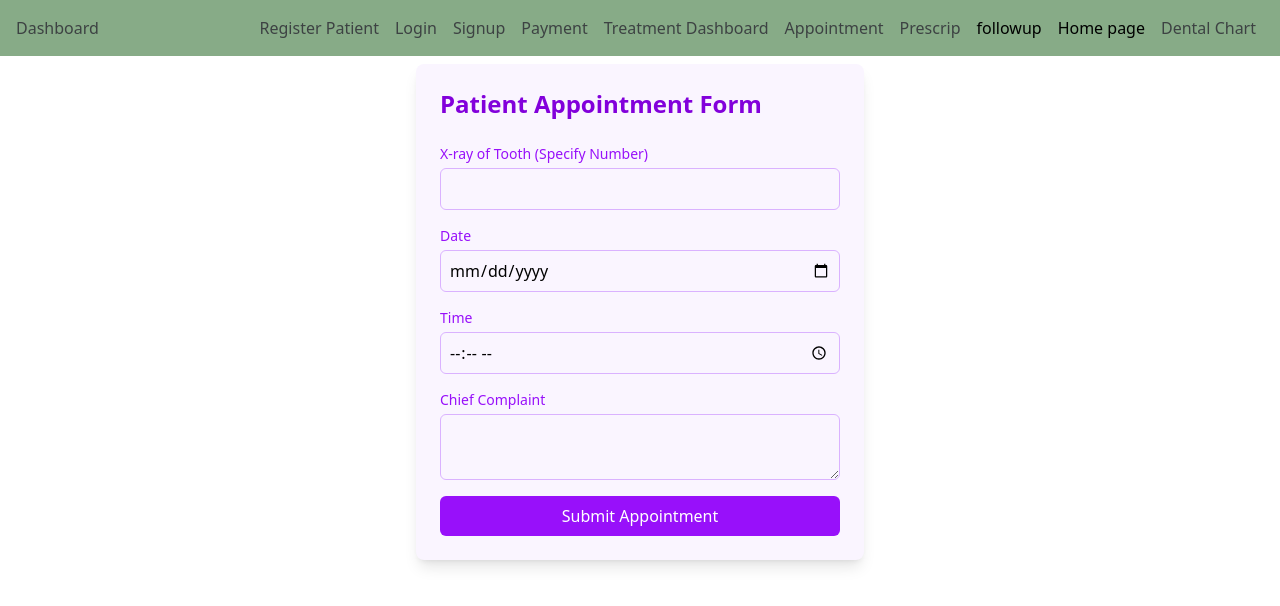
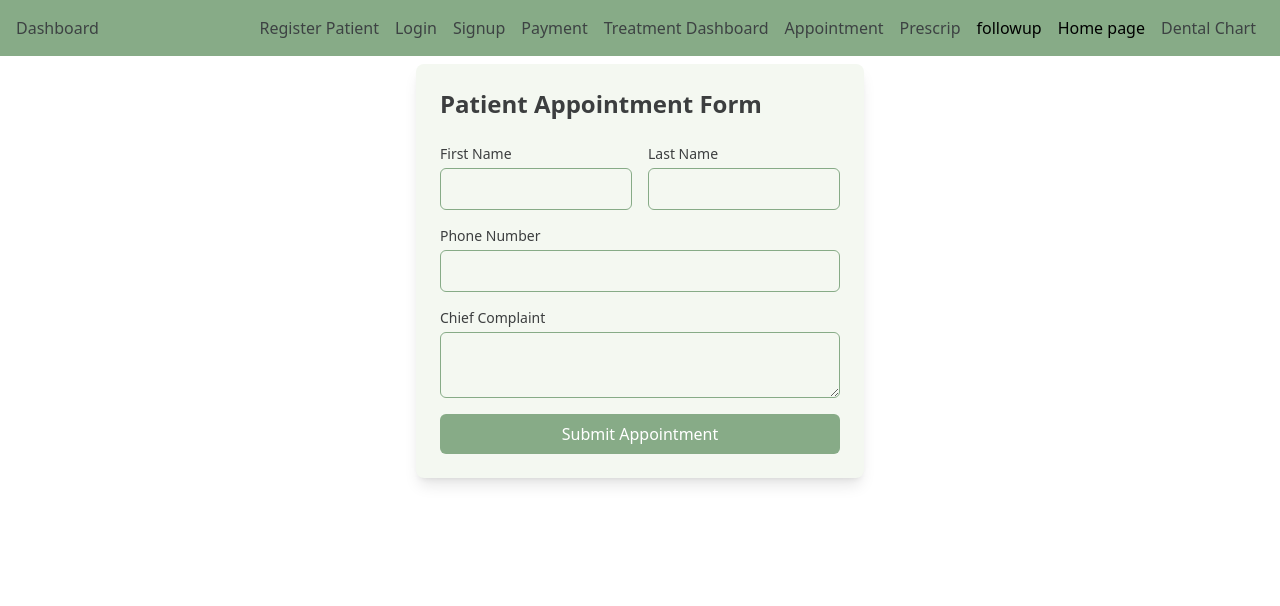
Before and after one commit to tejashriiii/dentistFrontend, a React (Vite) app: page /appointment in a window 1280 px wide. Shown: the top 606 px of the page. Built offline with nearby package versions, Linux system fonts and the light colour scheme.

Commit message:
modify appointments

```diff
--- a/src/components/CredentialsForm.jsx
+++ b/src/components/CredentialsForm.jsx
@@ -54,7 +54,7 @@ const CredentialsForm = ({ formAction }) => {
 
   return (
     <div className="max-w-md mx-auto p-6 bg-purple-50 rounded-lg shadow-lg mt-10">
-      <h2 className="text-2xl font-bold text-[#87ab87] mb-6">
+      <h2 className="text-2xl font-bold text-[var(--text)] mb-6">
         Patient {capitalizeFirstLetter(formAction)}
       </h2>
       <form onSubmit={handleSubmit}>
@@ -87,7 +87,7 @@ const CredentialsForm = ({ formAction }) => {
         </div>
         <button
           type="submit"
-          className="w-full bg-purple-600 text-white p-2 rounded-md hover:bg-purple-700 transition duration-200"
+          className="w-full bg-[var(--background)] text-white p-2 rounded-md hover:bg-purple-700 transition duration-200"
         >
           {capitalizeFirstLetter(formAction)}
         </button>
--- a/src/components/PatientAppointmentForm.jsx
+++ b/src/components/PatientAppointmentForm.jsx
@@ -2,71 +2,94 @@ import React, { useState } from 'react';
 
 const PatientAppointmentForm = () => {
   const [formData, setFormData] = useState({
-    xrayToothNumber: '',
-    date: '',
-    time: '',
+    firstName: '',
+    lastName: '',
+    phone: '',
     chiefComplaint: '',
   });
+
+  const [phoneError, setPhoneError] = useState('');
 
   const handleChange = (e) => {
     const { name, value } = e.target;
     setFormData({ ...formData, [name]: value });
   };
 
+  const validatePhone = (e) => {
+    const phoneValue = e.target.value;
+    if (!/^[0-9]{10}$/.test(phoneValue)) {
+      setPhoneError('Phone number must be 10 digits');
+    } else {
+      setPhoneError('');
+    }
+    setFormData({ ...formData, phone: phoneValue });
+  };
+
   const handleSubmit = (e) => {
     e.preventDefault();
+    if (phoneError) return;
     console.log('Appointment Data Submitted:', formData);
   };
 
   return (
-    <div className="max-w-md mx-auto p-6 bg-purple-50 rounded-lg shadow-lg mt-2">
-      <h2 className="text-2xl font-bold text-purple-700 mb-6">Patient Appointment Form</h2>
+    <div className="max-w-md mx-auto p-6 bg-[var(--bg)] rounded-lg shadow-lg mt-2">
+      <h2 className="text-2xl font-bold text-[var(--txt)] mb-6">Patient Appointment Form</h2>
       <form onSubmit={handleSubmit}>
-        <div className="mb-4">
-          <label className="block text-sm font-medium text-purple-600">X-ray of Tooth (Specify Number)</label>
+        {/* Name Fields */}
+        <div className="mb-4 flex gap-4">
+          <div className="w-1/2">
+            <label className="block text-sm font-medium text-[var(--txt)]">First Name</label>
             <input
-            type="number"
-            name="xrayToothNumber"
-            value={formData.xrayToothNumber}
+              type="text"
+              name="firstName"
+              value={formData.firstName}
               onChange={handleChange}
-            className="mt-1 block w-full p-2 border border-purple-300 rounded-md focus:outline-none focus:ring-2 focus:ring-purple-500"
+              required
+              className="mt-1 block w-full p-2 border border-[var(--darkgreen)] rounded-md focus:outline-none focus:ring-2 focus:ring-[var(--lightgreen)]"
             />
           </div>
-        <div className="mb-4">
-          <label className="block text-sm font-medium text-purple-600">Date</label>
+          <div className="w-1/2">
+            <label className="block text-sm font-medium text-[var(--txt)]">Last Name</label>
             <input
-            type="date"
-            name="date"
-            value={formData.date}
+              type="text"
+              name="lastName"
+              value={formData.lastName}
               onChange={handleChange}
               required
-            className="mt-1 block w-full p-2 border border-purple-300 rounded-md focus:outline-none focus:ring-2 focus:ring-purple-500"
+              className="mt-1 block w-full p-2 border border-[var(--darkgreen)] rounded-md focus:outline-none focus:ring-2 focus:ring-[var(--lightgreen)]"
             />
           </div>
+        </div>
+
+        {/* Phone Number */}
         <div className="mb-4">
-          <label className="block text-sm font-medium text-purple-600">Time</label>
+          <label className="block text-sm font-medium text-[var(--txt)]">Phone Number</label>
           <input
-            type="time"
-            name="time"
-            value={formData.time}
-            onChange={handleChange}
+            type="text"
+            name="phone"
+            value={formData.phone}
+            onChange={validatePhone}
             required
-            className="mt-1 block w-full p-2 border border-purple-300 rounded-md focus:outline-none focus:ring-2 focus:ring-purple-500"
+            className="mt-1 block w-full p-2 border border-[var(--darkgreen)] rounded-md focus:outline-none focus:ring-2 focus:ring-[var(--lightgreen)]"
           />
+          {phoneError && <p className="text-red-500 text-sm mt-1">{phoneError}</p>}
         </div>
+
+        {/* Chief Complaint */}
         <div className="mb-4">
-          <label className="block text-sm font-medium text-purple-600">Chief Complaint</label>
+          <label className="block text-sm font-medium text-[var(--txt)]">Chief Complaint</label>
           <textarea
-            name="purpose"
+            name="chiefComplaint"
             value={formData.chiefComplaint}
             onChange={handleChange}
             required
-            className="mt-1 block w-full p-2 border border-purple-300 rounded-md focus:outline-none focus:ring-2 focus:ring-purple-500"
+            className="mt-1 block w-full p-2 border border-[var(--darkgreen)] rounded-md focus:outline-none focus:ring-2 focus:ring-[var(--lightgreen)]"
           />
         </div>
+
         <button
           type="submit"
-          className="w-full bg-purple-600 text-white p-2 rounded-md hover:bg-purple-700 transition duration-200"
+          className="w-full bg-[var(--darkgreen)] text-white p-2 rounded-md hover:bg-[var(--lightgreen)] transition duration-200"
         >
           Submit Appointment
         </button>
--- a/src/index.css
+++ b/src/index.css
@@ -1 +1,9 @@
 @import "tailwindcss";
+
+:root {
+
+    --bg: #f4f8f1;
+    --darkgreen: #87ab87;
+    --lightgreen: #ACD1AF;
+    --txt: #3c3e3f;
+  }
--- a/src/pages/Home.jsx
+++ b/src/pages/Home.jsx
@@ -46,6 +46,9 @@ const Home = () => {
         <div className="flex flex-col items-center justify-center bg-[#87ab87] h-36 w-36 rounded-full text-white">
           <h3 className="text-xl">Cavity Filling</h3>
         </div>
+        <div className="flex flex-col items-center justify-center bg-[#87ab87] h-36 w-36 rounded-full text-white">
+          <h3 className="text-xl">Cavity Filling</h3>
+        </div>
       </div>
 
       {/* Location Section */}
```
Also changed, not shown: 1 other file (tests, documents, lock files or other folders). Lines whose indentation alone changed are shown as unchanged.
